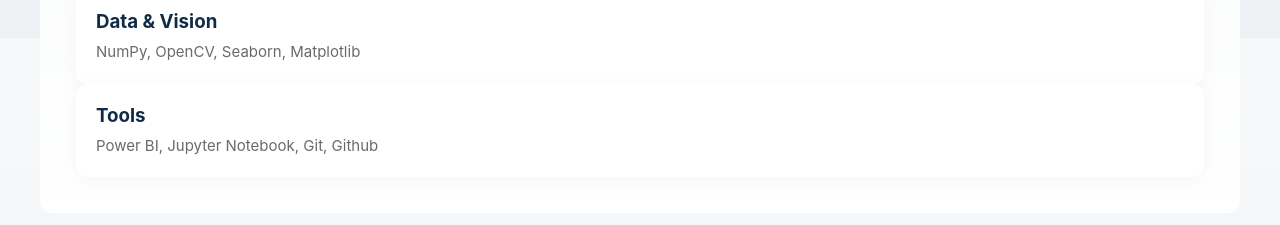
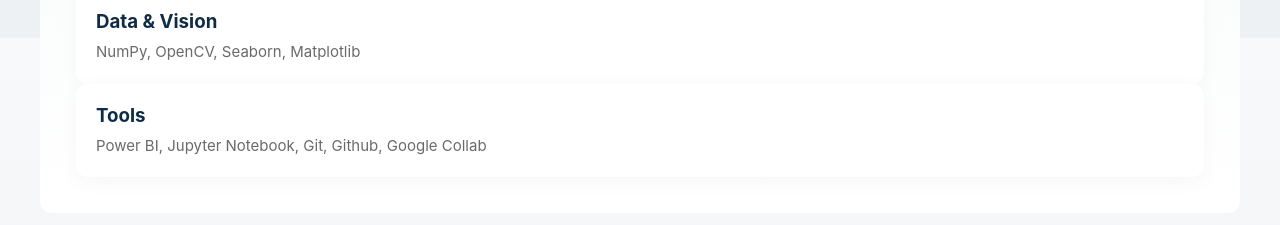
Before and after one commit to shreeramparab/PortfolioHost, a plain HTML site: page index.html in a window 1280 px wide. Shown: the part 780-1005 px from the top of the page. Drawn offline with nearby package versions, Linux system fonts and the light colour scheme.

Commit message:
Update index.html

```diff
--- a/index.html
+++ b/index.html
@@ -60,7 +60,7 @@
       <div class="skill-grid">
         <div class="skill-card"><h3>Languages</h3><p> C/C++, Python, SQL, R, MongoDB</p> </div>
         <div class="skill-card"><h3>Data & Vision</h3><p> NumPy, OpenCV, Seaborn, Matplotlib </p></div>
-        <div class="skill-card"><h3>Tools</h3><p> Power BI, Jupyter Notebook, Git, Github </p></div>
+        <div class="skill-card"><h3>Tools</h3><p> Power BI, Jupyter Notebook, Git, Github, Google Collab </p></div>
       </div>
     </section>
 
@@ -177,4 +177,5 @@
 
   <script src="main.js"></script>
 </body>
+
 </html>
```
